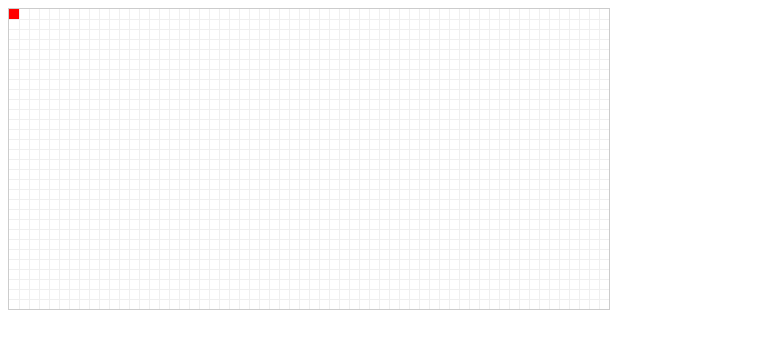
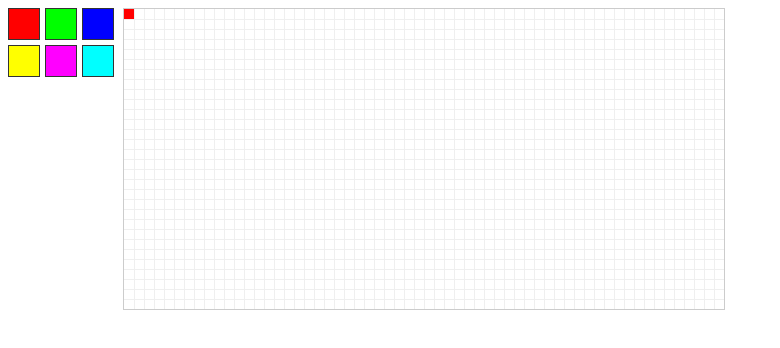
Before and after one commit to ungear/ws-art, a website: page public/index.html in a window 1280 px wide. Shown: the whole page, without its empty margins (0-780 px from the left). Drawn offline with Linux system fonts and the light colour scheme.

Commit message:
draw palette

```diff
--- a/public/script.js
+++ b/public/script.js
@@ -4,6 +4,11 @@
       pieceSizePx: 10,
       widthPieces: 60,
       heightPieces: 30
+    },
+    palette:{
+      colors: [
+        "#f00", "#0f0", "#00f", "#ff0", "#f0f", "#0ff"
+      ]
     }
   }
 
@@ -13,11 +18,13 @@
   const caret = drawingGroup.getElementsByClassName('caret')[0];
   const svgNS = "http://www.w3.org/2000/svg";
   const socket = new WebSocket("ws://localhost:8081");
+  const palette = document.getElementById('palette');
 
   initializeCanvas();
+  initializePalette();
 
   canvas.addEventListener('mousemove', onCanvasMouseMove);
-  canvas.addEventListener('click', onCanvasClick)
+  canvas.addEventListener('click', onCanvasClick);
   socket.onmessage = onNewBitMessageReceived;
 
   function initializeCanvas(){
@@ -47,6 +54,16 @@
 
     caret.setAttribute('width', CONFIG.canvas.pieceSizePx);
     caret.setAttribute('height', CONFIG.canvas.pieceSizePx);
+  }
+
+  function initializePalette(){
+    CONFIG.palette.colors.forEach(c => {
+      let colorSample = document.createElement('div');
+      colorSample.classList.add("sample");
+      colorSample.style.backgroundColor = c;
+      colorSample.dataset.color = c;
+      palette.appendChild(colorSample)
+    })
   }
 
   function onCanvasMouseMove(event){
--- a/public/style.css
+++ b/public/style.css
@@ -1,8 +1,17 @@
 .workplace{
-
+  display: flex;
 }
 .palette{
-  display: none
+  width: 115px;
+  display: flex;
+  flex-wrap: wrap;
+  height: min-content;
+}
+.palette .sample{
+  width: 30px;
+  height: 30px;
+  margin: 0 5px 5px 0;
+  border:1px solid #333;
 }
 .canvas{
   border: 1px solid #ccc;
```
